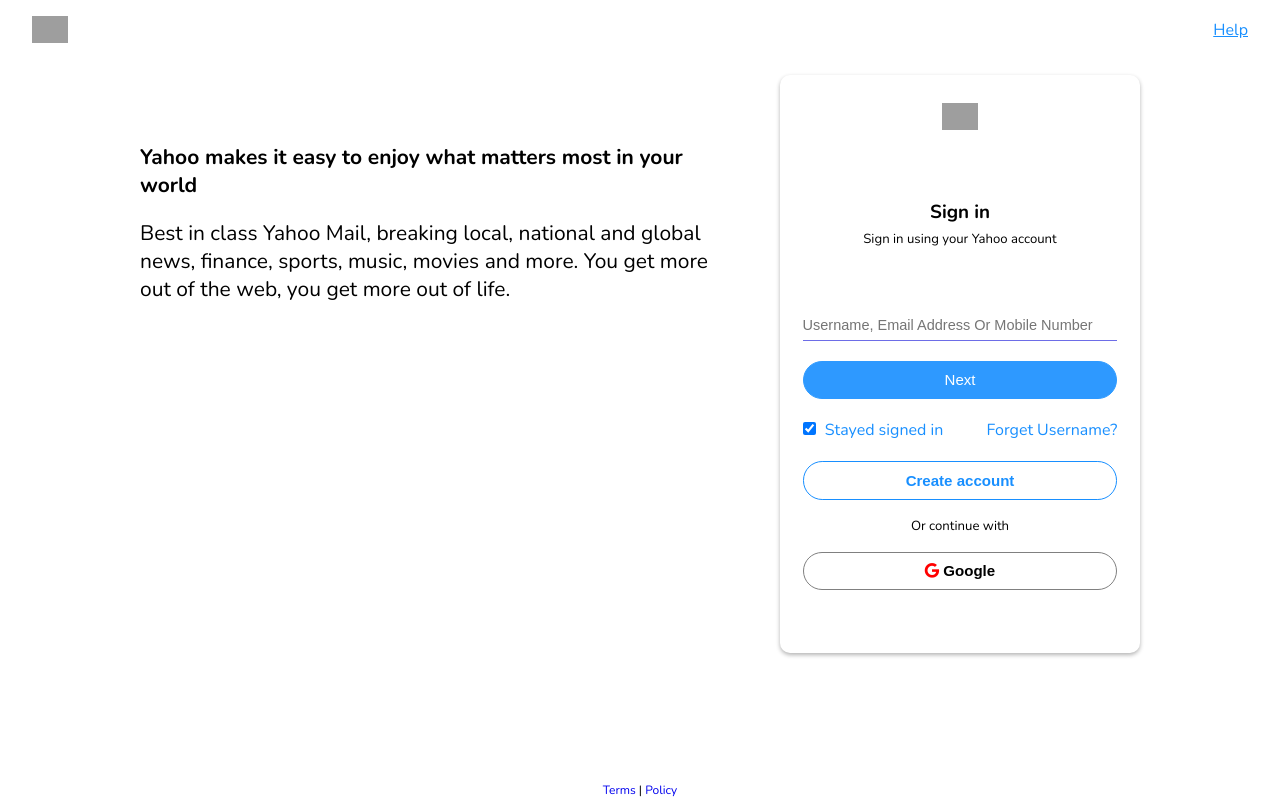
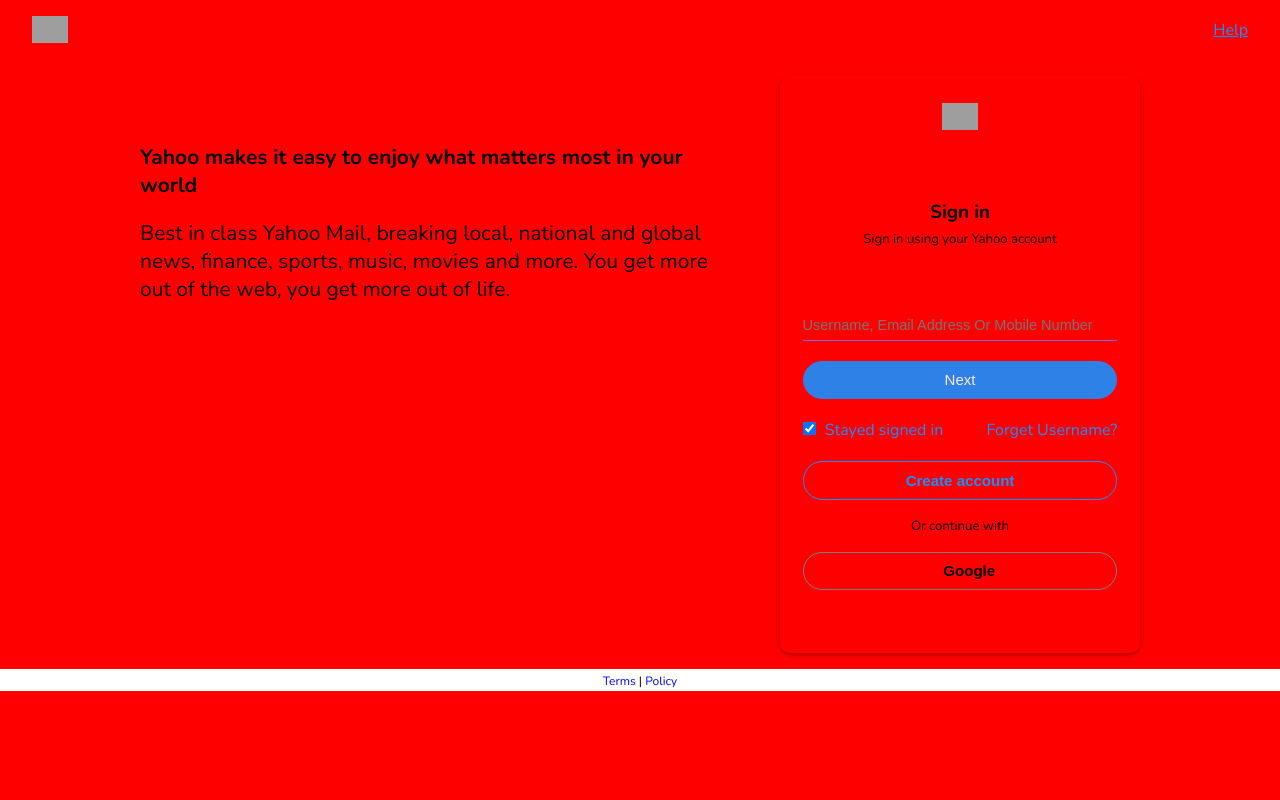
Before and after one commit to daudi13/Yahoo--main, a plain HTML site: page index.html in a window 1280 px wide. Drawn offline with nearby package versions, Linux system fonts and the light colour scheme; grey boxes are pictures that could not be loaded.

Commit message:
Add background

```diff
--- a/index.html
+++ b/index.html
@@ -64,8 +64,8 @@
             </div>
         </div>
     </div>
-    <div class="attribution">
+    <footer class="attribution">
         <a href="#">Terms </a><span>|</span><a href="#"> Policy</a>
-    </div>
+    </footer>
 </body>
 </html>
--- a/sass/main.scss
+++ b/sass/main.scss
@@ -16,6 +16,7 @@
     font-family: 'Nunito', sans-serif;
     font-size: 16px;
     font-weight: 400;
+    background: red;
 }
 
 img {
@@ -236,13 +237,14 @@
 
 .attribution {
     text-align: center;
-    position: fixed;
-    bottom: 0;
-    right: 0;
-    left: 0;
+    // position: fixed;
+    // bottom: 0;
+    // right: 0;
+    // left: 0;
     width: 100%;
     background: #fff;
-    z-index: -1;
+    height: 100%;
+
 
     a {
         font-size: 12px;
```
Also changed, not shown: dist/css/main.css, 1 other file.
